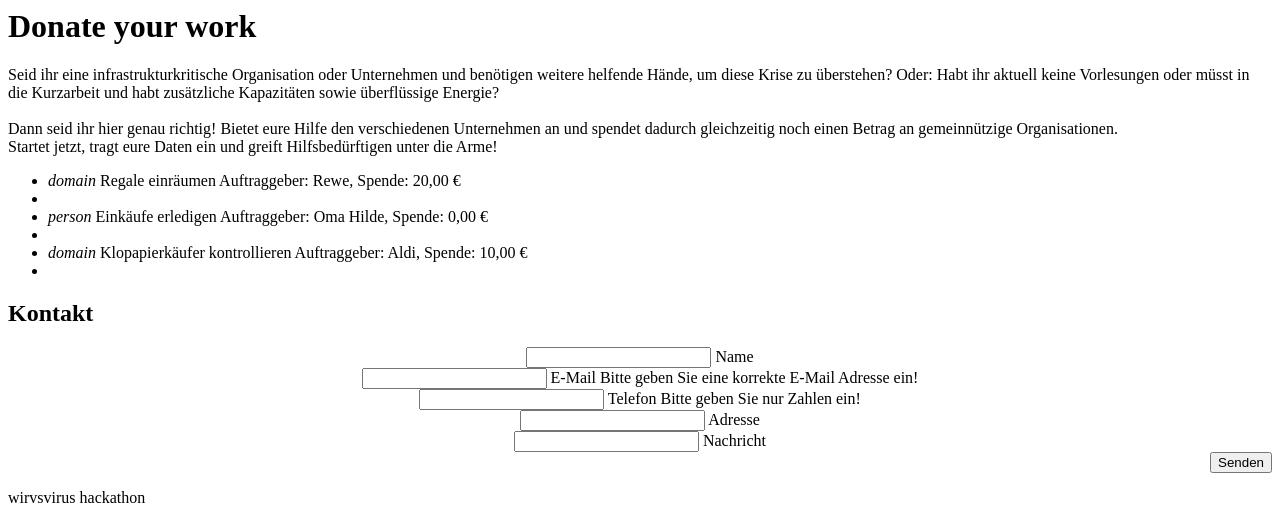
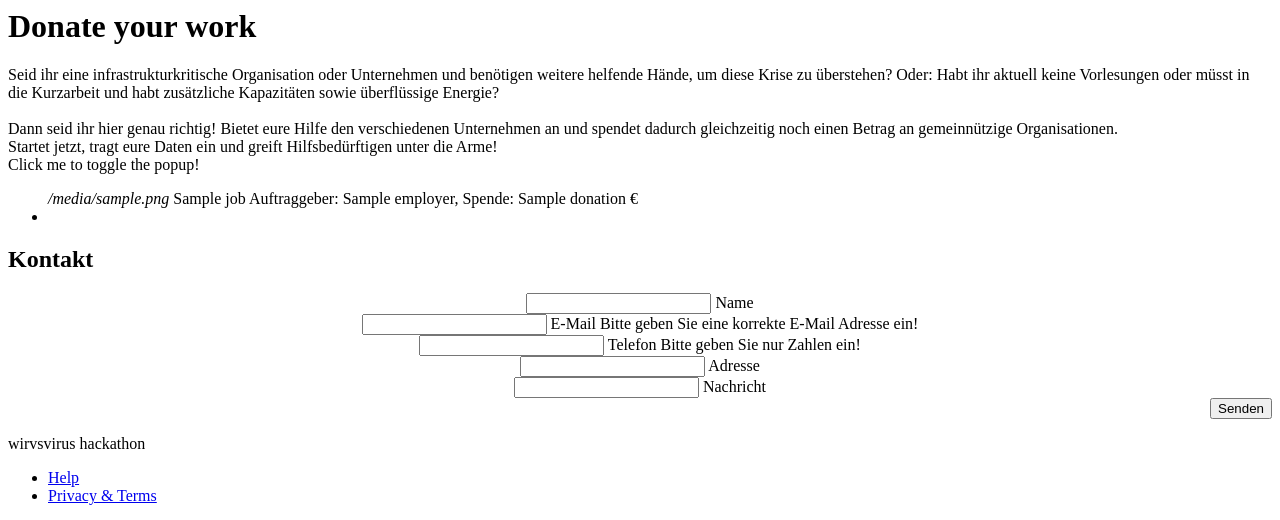
Before and after one commit to ConstantinKoch/WirVSVirus, a Flask app: template Frontend/templates/home.html in a window 1280 px wide. Shown: the top 520 px of the page. Run offline with Flask 2, Linux system fonts and the light colour scheme; the template is opened without the code that fills it: most values are stand-ins (such as "Sample title", 1, 10 or a date in 2020).

Commit message:
Zwischenspeicherung Popup-Versuch

```diff
--- a/Frontend/index.html
+++ b/Frontend/index.html
@@ -48,9 +48,9 @@
 <body>
 
     <div class="mdl-layout mdl-js-layout mdl-layout--fixed-header" ng-controller="navbarController">
-        <header class="mdl-layout__header mdl-layout__header--waterfall portfolio-header">
+    <header class="mdl-layout__header mdl-layout__header--waterfall portfolio-header">
             <div class="mdl-layout__header-row portfolio-logo-row ">
-                <span class="mdl-layout__title">
+           <span class="mdl-layout__title">
                     <div class="portfolio-logo"></div>
                     <span class="mdl-layout__title">
                         DonateYourWork
--- a/Frontend/styles.css
+++ b/Frontend/styles.css
@@ -8,7 +8,6 @@
 .background-style {
   background-image: url(images/men-s-white-button-up-dress-shirt.jpg);
   background-size: 100%;
-  background-position-y: 50%;
 
 }
 
--- a/Frontend/stylesheets/homeStylesheet.css
+++ b/Frontend/stylesheets/homeStylesheet.css
@@ -0,0 +1,52 @@
+/* Popup container */
+.jobPopup {
+    position: relative;
+    display: inline-block;
+    cursor: pointer;
+  }
+
+  /* The actual popup (appears on top) */
+  .jobPopup .jobPopupText {
+    visibility: hidden;
+    width: 160px;
+    background-color: #555;
+    color: #fff;
+    text-align: center;
+    border-radius: 6px;
+    padding: 8px 0;
+    position: absolute;
+    z-index: 1;
+    bottom: 125%;
+    left: 50%;
+    margin-left: -80px;
+  }
+
+  /* Popup arrow */
+  .jobPopup .jobPopupText::after {
+    content: "";
+    position: absolute;
+    top: 100%;
+    left: 50%;
+    margin-left: -5px;
+    border-width: 5px;
+    border-style: solid;
+    border-color: #555 transparent transparent transparent;
+  }
+
+  /* Toggle this class when clicking on the popup container (hide and show the popup) */
+  .jobPopup .show {
+    visibility: visible;
+    -webkit-animation: fadeIn 1s;
+    animation: fadeIn 1s
+  }
+
+  /* Add animation (fade in the popup) */
+  @-webkit-keyframes fadeIn {
+    from {opacity: 0;}
+    to {opacity: 1;}
+  }
+
+  @keyframes fadeIn {
+    from {opacity: 0;}
+    to {opacity:1 ;}
+  }
--- a/Frontend/templates/home.html
+++ b/Frontend/templates/home.html
@@ -9,7 +9,6 @@
     <div class="mdl-cell mdl-cell--12-col">
       Seid ihr eine infrastrukturkritische Organisation oder Unternehmen und benötigen weitere helfende Hände, um diese Krise zu überstehen?
       Oder: Habt ihr aktuell keine Vorlesungen oder müsst in die Kurzarbeit und habt zusätzliche Kapazitäten sowie überflüssige Energie?
-
       <br>
       <br>
       Dann seid ihr hier genau richtig!
@@ -18,34 +17,27 @@
       Startet jetzt, tragt eure Daten ein und greift Hilfsbedürftigen unter die Arme!
     </div>
 
+    <div class="jobPopup" ng-click="jobSelected()">Click me to toggle the popup!
+        <span class="jobPopupText myPopup">A Simple Popup!</span>
+      </div>
 
-    <!-- List for jobs -->
+
+
+    <!-- List for jobs with angular ng-repeat -->
     <div class="mdl-cell mdl-cell--12-col">
       <ul class="mdl-list">
-          <li class="mdl-list__item mdl-list__item--two-line mdl-button mdl-button--colored mdl-js-button mdl-js-ripple-effect">
+        <div ng-repeat="job in jobOffers">
+          <li class="mdl-list__item mdl-list__item--two-line mdl-button mdl-button--colored mdl-js-button mdl-js-ripple-effect jobPopup"
+            ng-click="jobSelected()">
+            <span class="jobPopupText" >A Simple Popup!</span>
             <span class="mdl-list__item-primary-content">
-              <i class="material-icons mdl-list__item-avatar">domain</i>
-              <span>Regale einräumen</span>
-              <span class="mdl-list__item-sub-title">Auftraggeber: Rewe, Spende: 20,00 &euro;</span>
+              <i class="material-icons mdl-list__item-avatar">{{job.icon}}</i>
+              <span>{{job.title}}</span>
+              <span class="mdl-list__item-sub-title">Auftraggeber: {{job.employer}}, Spende: {{job.donation}} &euro;</span>
             </span>
           </li>
         <li role="separator" class="mdc-list-divider"></li>
-        <li class="mdl-list__item mdl-list__item--two-line mdl-button mdl-button--colored mdl-js-button mdl-js-ripple-effect">
-          <span class="mdl-list__item-primary-content">
-            <i class="material-icons mdl-list__item-avatar">person</i>
-            <span>Einkäufe erledigen</span>
-            <span class="mdl-list__item-sub-title">Auftraggeber: Oma Hilde, Spende: 0,00 &euro;</span>
-          </span>
-        </li>
-        <li role="separator" class="mdc-list-divider"></li>
-        <li class="mdl-list__item mdl-list__item--two-line mdl-button mdl-button--colored mdl-js-button mdl-js-ripple-effect">
-          <span class="mdl-list__item-primary-content">
-            <i class="material-icons mdl-list__item-avatar">domain</i>
-            <span>Klopapierkäufer kontrollieren</span>
-            <span class="mdl-list__item-sub-title">Auftraggeber: Aldi, Spende: 10,00 &euro;</span>
-          </span>
-        </li>
-        <li role="separator" class="mdc-list-divider"></li>
+      </div>
       </ul>
   </div>
 
```
Also changed, not shown: Frontend/controller/homeController.js (+14 -1 lines).
